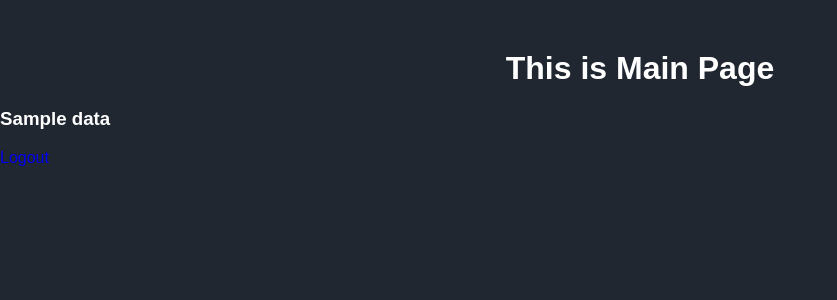
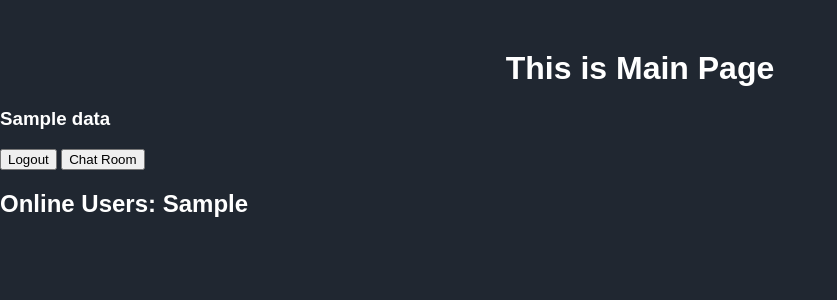
Before and after one commit to jaykwonproject/CSE312, a Flask app: template templates/index.html in a window 1280 px wide. Shown: the top 300 px of the page, without its empty margins (0-837 px from the left). Run offline with Flask 2, Linux system fonts and the light colour scheme; the visitor is signed in with stand-in values (Sample User, id 1); the template is opened without the code that fills it: most values are stand-ins (such as "Sample title", 1, 10 or a date in 2020); some libraries are stand-ins or nearby versions.

Commit message:
added like button/ online user functionality #10

```diff
--- a/server.py
+++ b/server.py
@@ -5,7 +5,9 @@ from pymongo import MongoClient
 app = flask.Flask(__name__)
 socket_io = SocketIO(app)
 
-
+clients = 0
+likes = 0
+online_users = []
 @app.route('/')
 def home():
     if not flask.session.get('logged_in'):
@@ -14,8 +16,11 @@ def home():
         if flask.session.get('user') == None:
             return flask.render_template('index.html')
         else:
+            global online_users
             name = flask.request.cookies.get('username')
-            return flask.render_template('index.html', data=name)
+            if not online_users.__contains__(name):
+                online_users.append(name)
+            return flask.render_template('index.html', data=name, onlineUsers=online_users)
 
 
 @app.route('/chat')
@@ -26,24 +31,24 @@ def chatting():
         if flask.session.get('user') is None:
             return flask.render_template('index.html')
         else:
+            name = flask.request.cookies.get('username')
             client = MongoClient('mongo', 27017)
             db = client.chatDatabase
             collection = db.chatCollection
             msgs = ''
             check = collection.find({'msg': {'$exists': True}})
-            app.logger.info("HIIIII")
-            app.logger.info(check)
             if check:
                 for x in collection.find({'msg': {'$exists': True}}):
-                    app.logger.info("HELLOOOOO")
-                    app.logger.info(x)
                     username = x['uname']
                     message = x['msg']
                     msgs += f'<li>{username} : {message}</li>'
                 app.logger.info(msgs)
-                return flask.render_template('chat.html', message=msgs)
+                global online_users
+
+                return flask.render_template('chat.html', data=name, message=msgs, onlineUsers=online_users, likes=likes)
             else:
-                return flask.render_template('chat.html')
+                return flask.render_template('chat.html',data=name, likes=likes)
+
 
 @socket_io.on("message")
 def request(message):
@@ -61,6 +66,10 @@ def request(message):
             if message == 'new_connect':
                 to_client['username'] = currentUser
                 to_client['message'] = "welcome " + currentUser
+            elif message == 'like':
+                global likes
+                likes += 1
+                to_client['like'] = likes
             else:
                 to_client['username'] = currentUser
                 to_client['message'] = currentUser + ' : ' + message
@@ -75,11 +84,15 @@ def login():
 
 @app.route('/logout')
 def logout():
+    global online_users
+    name = flask.request.cookies.get('username')
+    online_users.remove(name)
     flask.session['logged_in'] = False
     flask.session['user'] = ''
     resp = flask.redirect(flask.url_for('home'))
     resp.set_cookie('username', value='')
-    return flask.redirect(flask.url_for('home'))
+    flask.session.clear()
+    return resp
 
 
 @app.route('/checkCredentials', methods=['GET', 'POST'])
--- a/static/style.css
+++ b/static/style.css
@@ -36,3 +36,29 @@ display:block;
 margin-top: 50px;
 font-size: 1rem;
 }
+
+ul{
+  height: 500px;
+  overflow-y: scroll;
+  scrollbar-color: white #202731;
+}
+
+#myMessage{
+  width: 300px;
+  margin: auto;
+}
+.content {
+  border: ivory;
+  border-style: solid;
+  border-radius: 5px;
+  padding: 5px;
+  max-width: 500px;
+  margin: auto;
+  margin-top: 50px;
+  overflow-y: scroll;
+  scrollbar-color: white #202731;
+}
+
+.content2 {
+  margin: auto;
+}
--- a/templates/index.html
+++ b/templates/index.html
@@ -11,11 +11,15 @@
   </head>
 
   <h1 class="main">This is Main Page</h1>
-
   {% block content %}
     {% if session['logged_in'] %}
       <h3>{{data}}</h3>
-      <a href="/logout">Logout</a>
+      <a href="/logout">
+        <button class='logout' type="button">Logout</button>
+      </a>
+      <a href="/chat">
+        <button class='chat' type="button">Chat Room</button>
+      </a>
     {% else %}
       <a href="/login">
         <button class='login' type="button">Login</button>
@@ -28,19 +32,20 @@
   <script type="text/javascript">
     $(document).ready(function(){
         var socket = io.connect('http://' + document.domain + ':' + location.port);
-        console.log(socket);
         const element = document.getElementsByTagName("h3");
-        console.log("this is " + element[0].innerHTML);
+
         socket.on('message', function(msg){
                 console.log(msg.message);
                 if (msg.message.includes('@'+element[0].innerHTML)){
-                  alert("DM from "+msg.username);
+                  alert("DM from "+msg.username+" : "+msg.message);
                 }
 
         });
     });
   </script>
+  {% if session['logged_in'] %}
+    <h2>Online Users: {{onlineUsers|safe}}</h2>
+  {% endif %}
   <ul id="messages">{{message|safe}}</ul>
-  <script>{{testing|safe}}</script>
   </body>
 </html>
```
